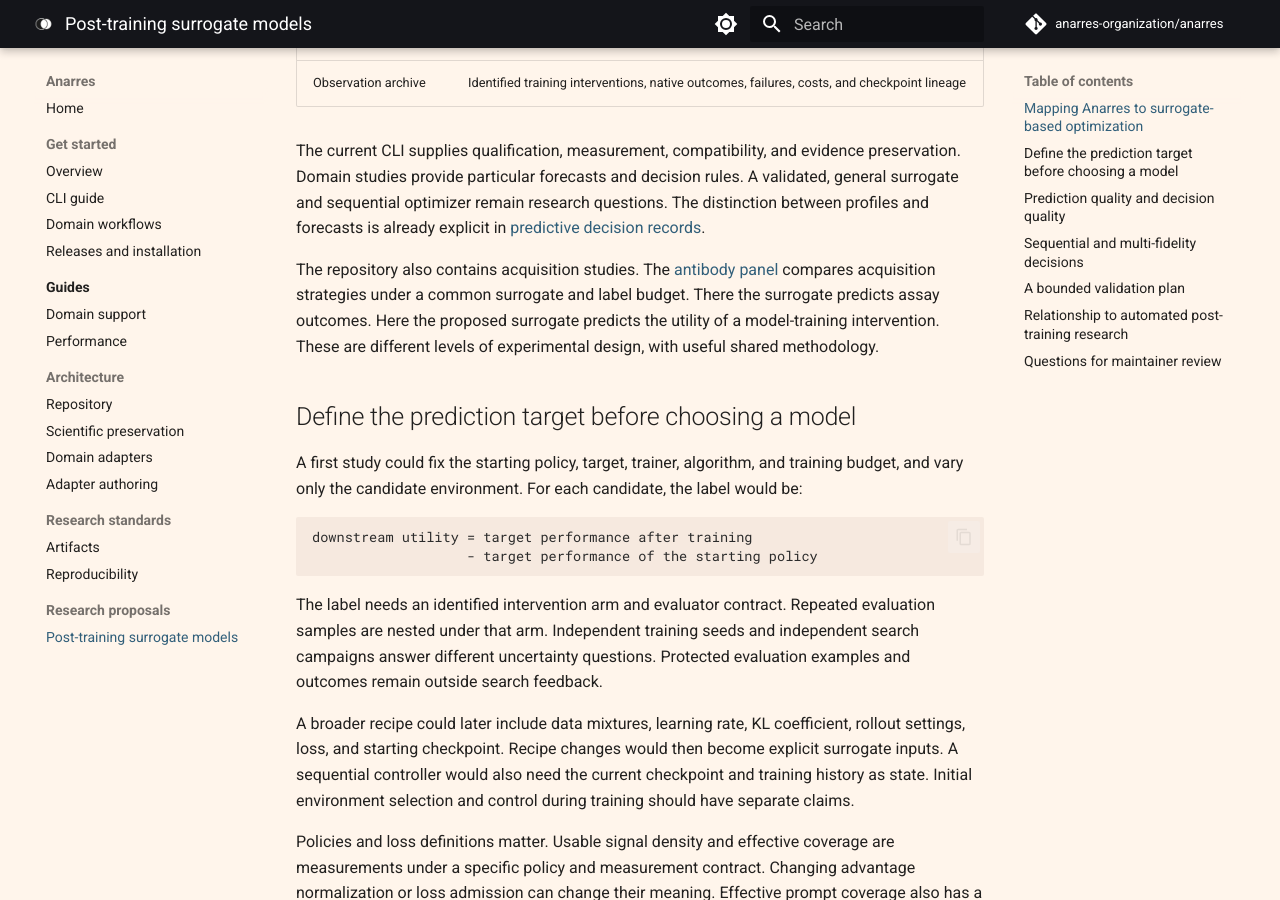
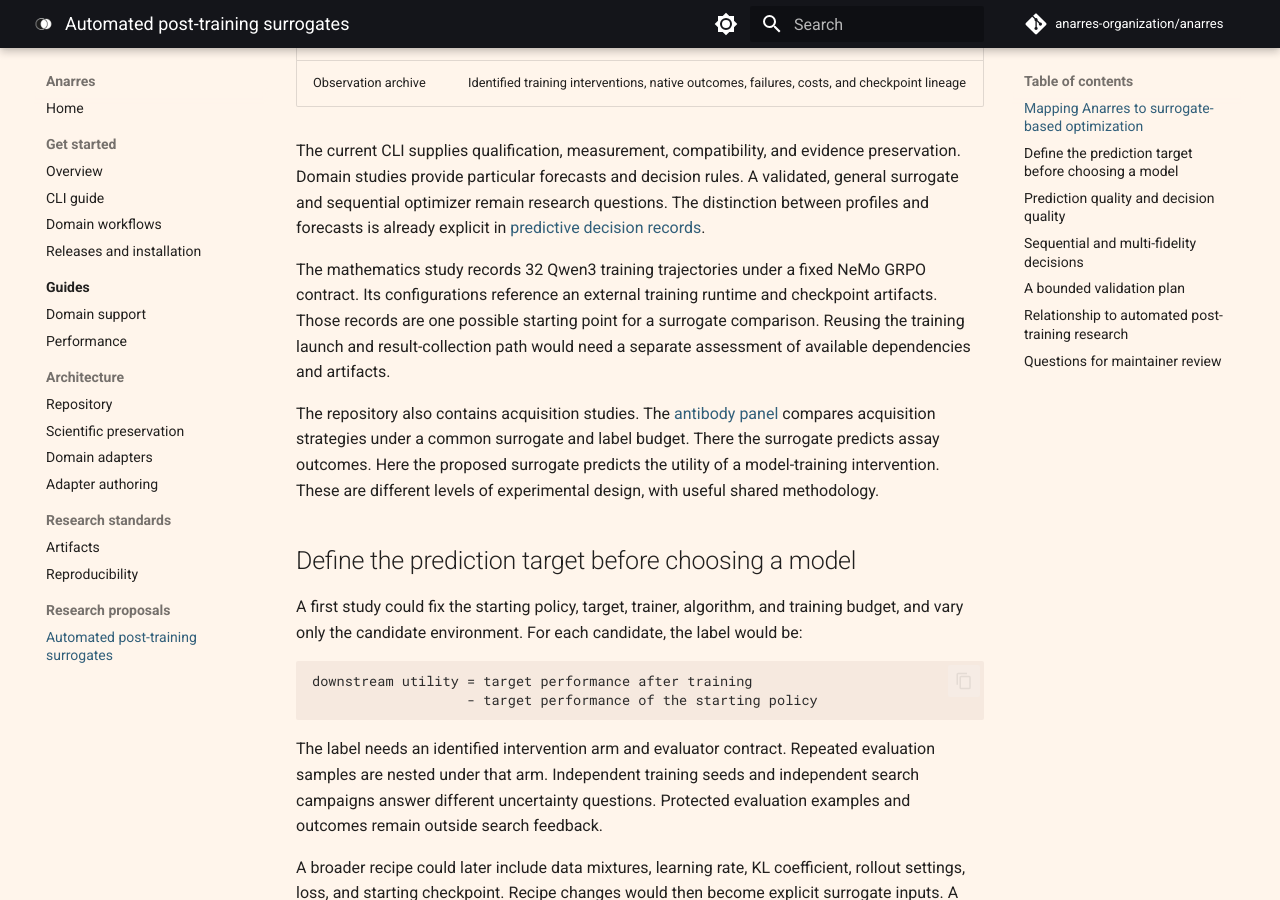
Before and after one commit to anarres-organization/anarres, an MkDocs documentation site: the page built from docs/research/post-training-surrogate-models.md, in a window 1280 px wide and 900 px high, scrolled down 1099 px. Built offline with MkDocs 1.6.1 and Material for MkDocs 9.7.7, drawn with Linux system fonts in a browser that asks for light colours; comment, search, counter and statistics services are not loaded; some of the changed text lies outside the part shown.

Commit message:
docs: frame the proposal around automated post-training experiments

```diff
--- a/docs/research/post-training-surrogate-models.md
+++ b/docs/research/post-training-surrogate-models.md
@@ -1,4 +1,4 @@
-# Surrogate models for post-training experiment selection
+# Anarres as a surrogate model for automated post-training experiments
 
 Status: discussion proposal, 2026-11-24.
 
@@ -40,6 +40,12 @@ evidence preservation. Domain studies provide particular forecasts and
 decision rules. A validated, general surrogate and sequential optimizer remain
 research questions. The distinction between profiles and forecasts is already
 explicit in [predictive decision records](../rfcs/0004-predictive-decision-records.md).
+
+The mathematics study records 32 Qwen3 training trajectories under a fixed
+NeMo GRPO contract. Its configurations reference an external training runtime
+and checkpoint artifacts. Those records are one possible starting point for a
+surrogate comparison. Reusing the training launch and result-collection path
+would need a separate assessment of available dependencies and artifacts.
 
 The repository also contains acquisition studies. The
 [antibody panel](https://github.com/anarres-organization/anarres/tree/main/experiments/ai-for-science/molecular-design/prospective-antibody-acquisition)
--- a/mkdocs.yml
+++ b/mkdocs.yml
@@ -92,4 +92,4 @@ nav:
       - Artifacts: standards/artifacts.md
       - Reproducibility: standards/reproducibility.md
   - Research proposals:
-      - Post-training surrogate models: research/post-training-surrogate-models.md
+      - Automated post-training surrogates: research/post-training-surrogate-models.md
```
